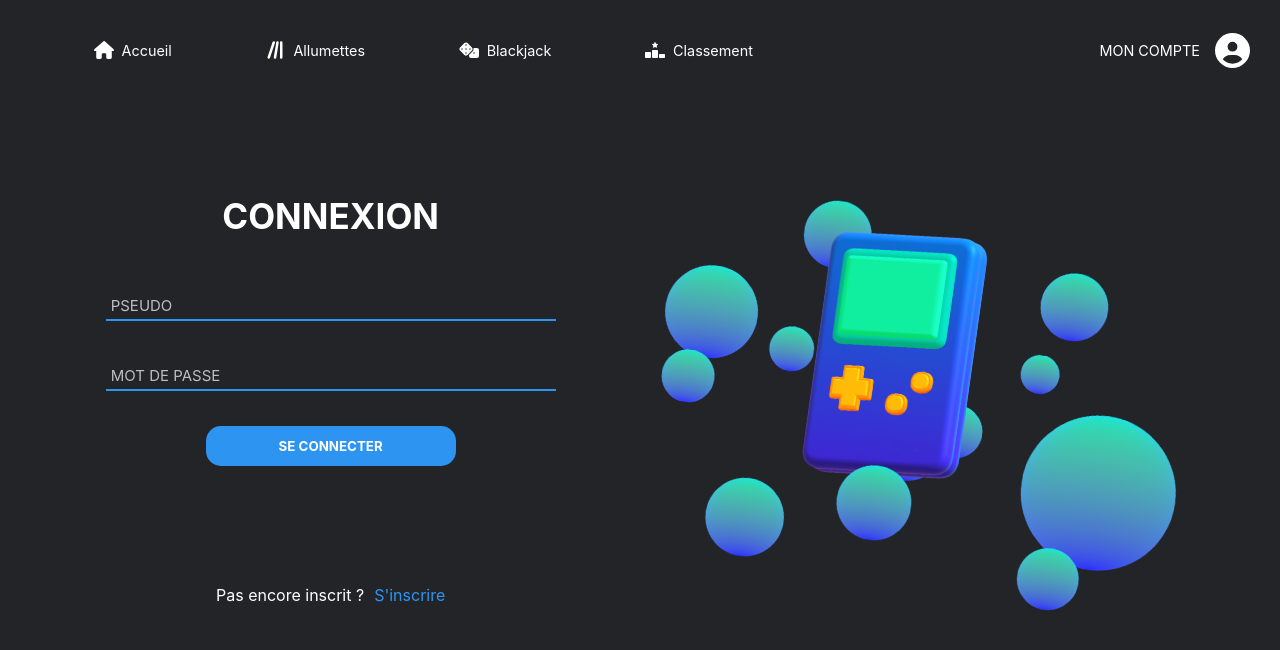
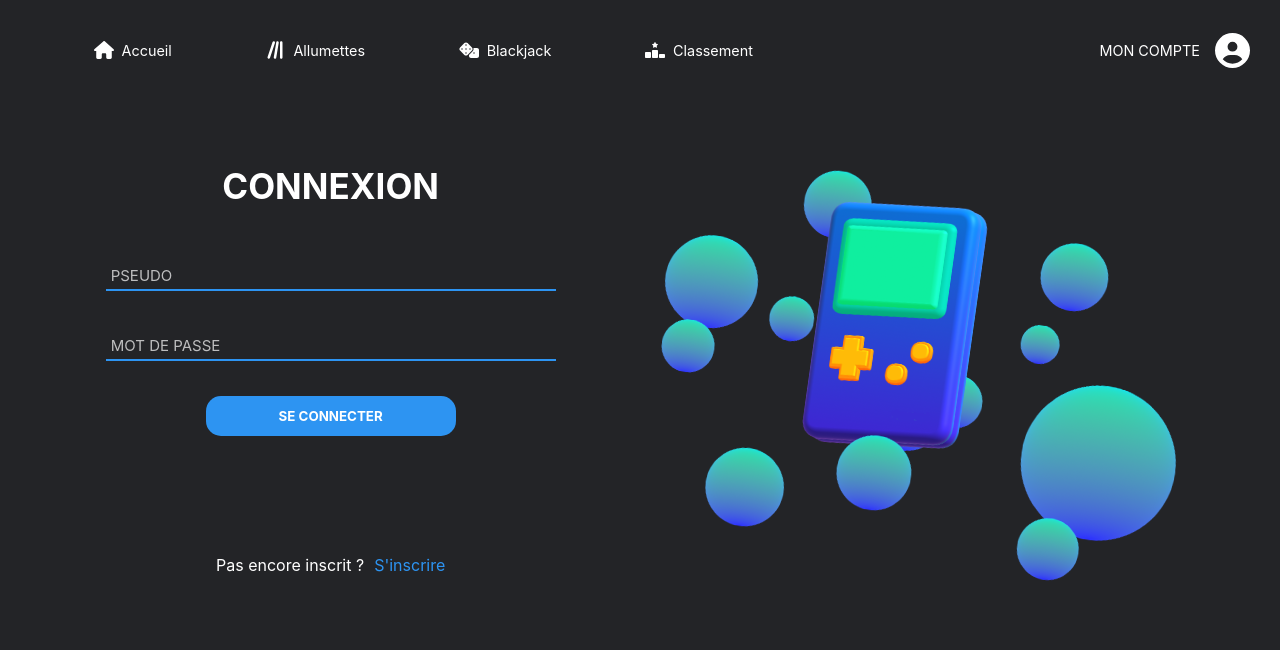
Before and after one commit to alexis-feron/big-brain-games, a Next.js app: page /connexion in a window 1280 px wide. Shown: the top 650 px of the page. Built offline with nearby package versions, Linux system fonts and the light colour scheme.

Commit message:
🐛 Fix login page scroll

```diff
--- a/src/styles/Forms.module.css
+++ b/src/styles/Forms.module.css
@@ -15,7 +15,7 @@
   justify-content: space-evenly;
   align-items: center;
   flex: 0.5;
-  margin: 50px;
+  margin: 20px 50px;
   height: 500px;
   color: white;
 }
--- a/src/styles/InscriptionConnexion.module.css
+++ b/src/styles/InscriptionConnexion.module.css
@@ -1,7 +1,7 @@
 .container {
   display: flex;
   flex-direction: column;
-  width: 100vw;
+  max-width: 100vw;
   height: 100vh;
 }
 
```
